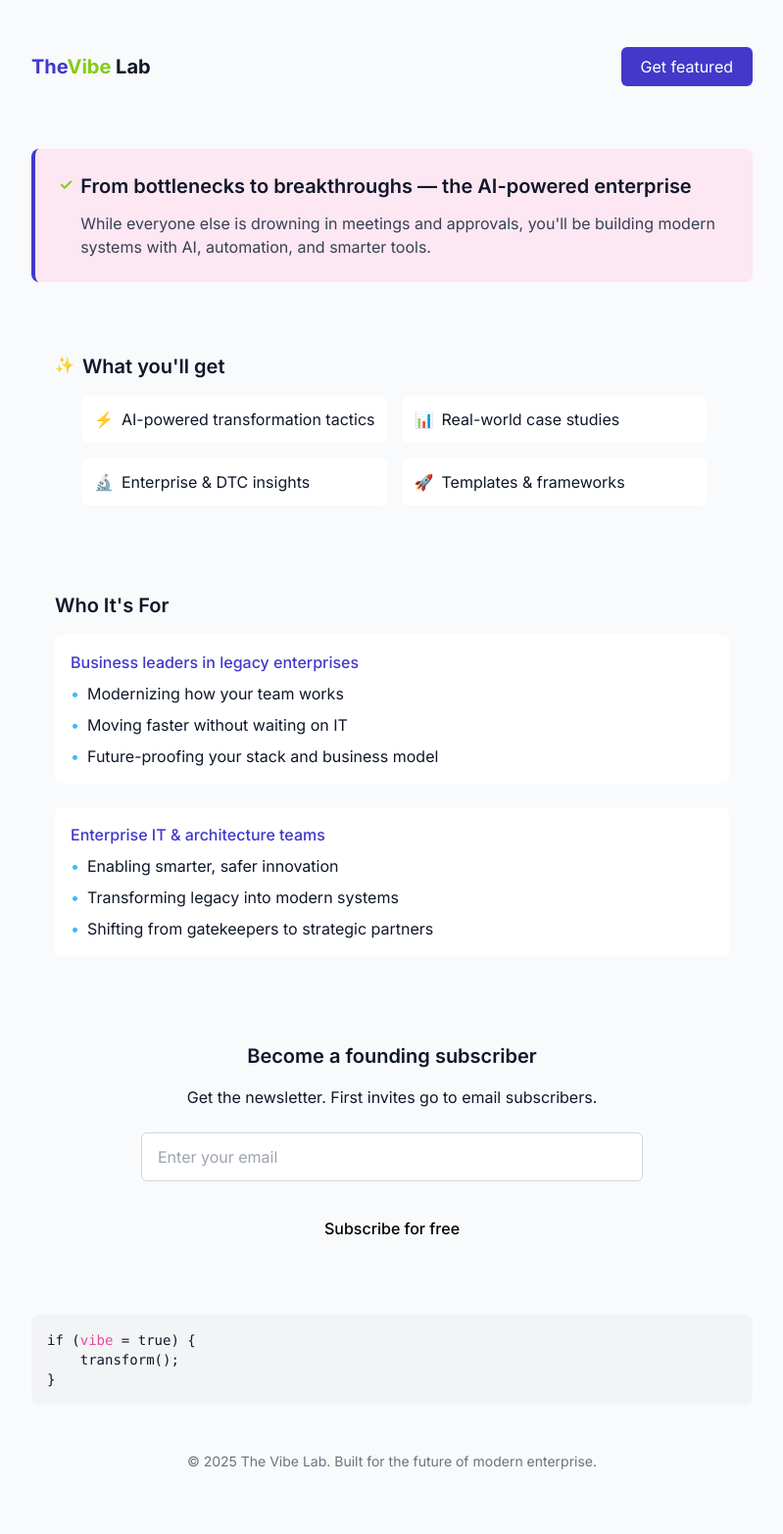
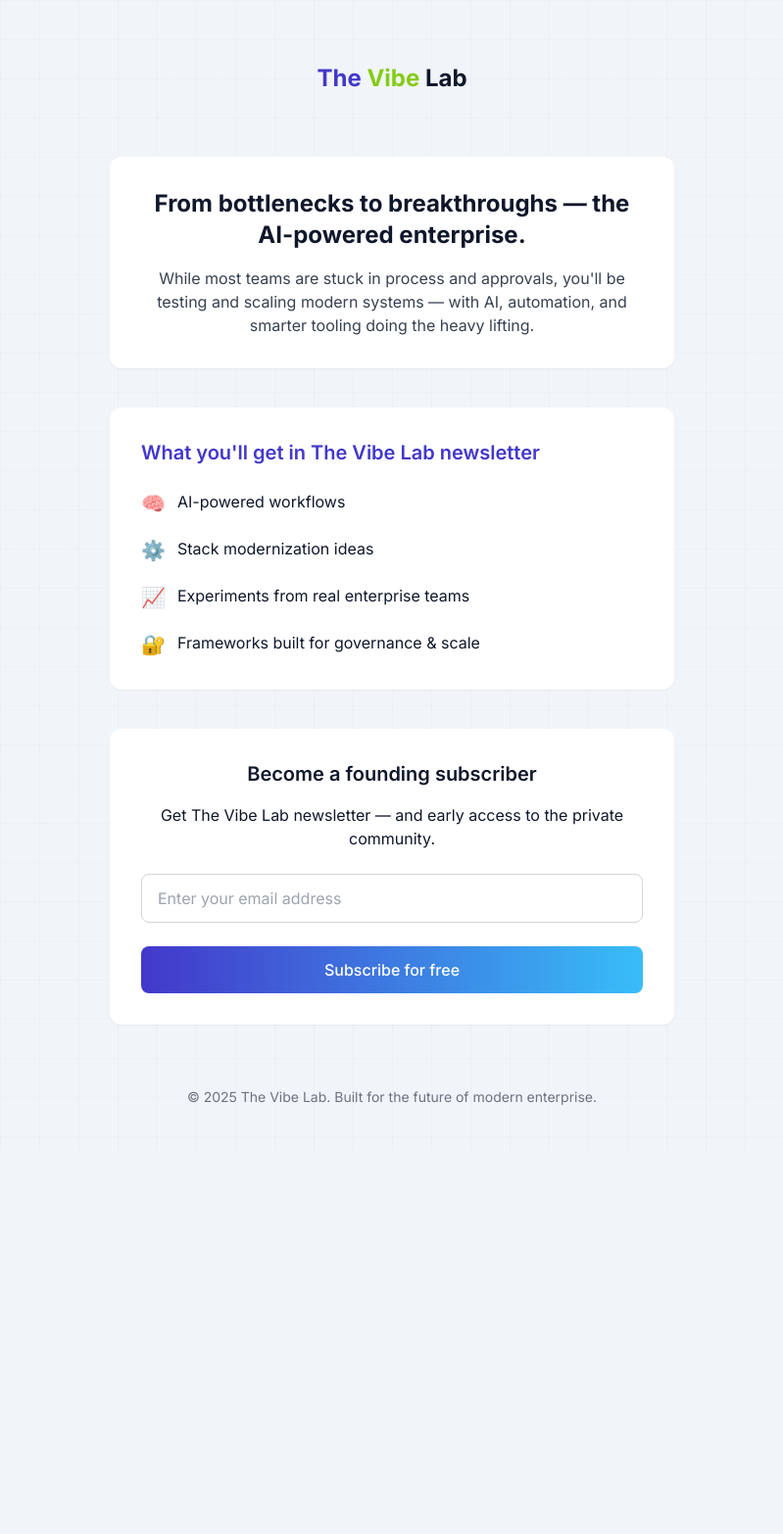
Before and after one commit to lancekyle/VibeLabLanding, a Flask app: page / in a window 1280 px wide. Shown: the whole page at 98% size, without its empty margins (240-1039 px from the left). After the commit the page ends 1128 px from the top, so only its background shows below. Run offline with Flask 3, Linux system fonts and the light colour scheme; some libraries are stand-ins or nearby versions.

Commit message:
Refine landing page design and content for improved user experience
Update the landing page with new sections, content, styling, and Tailwind CSS classes.

Replit-Commit-Author: Agent
Replit-Commit-Session-Id: e4a69773-9f43-47fd-b7ea-702442ebf584
Replit-Commit-Screenshot-Url: https://storage.googleapis.com/screenshot-production-us-central1/2f0f9262-57ea-4193-a138-39099b146e42/12191058-33b3-4f38-b539-108072f0a017.jpg

```diff
--- a/templates/index.html
+++ b/templates/index.html
@@ -24,7 +24,7 @@
                         'indigo': '#4338CA',
                         'sky': '#38BDF8',
                         'lime': '#84CC16',
-                        'neutral': '#F8FAFC',
+                        'neutral': '#F1F5F9',
                         'text': '#0F172A',
                     },
                 }
@@ -35,148 +35,88 @@
     <!-- Custom CSS -->
     <link rel="stylesheet" href="{{ url_for('static', filename='css/custom.css') }}">
 </head>
-<body class="font-sans text-text bg-neutral min-h-screen">
+<body class="font-sans text-text bg-neutral grid-bg min-h-screen">
 
     <!-- Main Container -->
-    <div class="max-w-3xl mx-auto px-4 py-12">
+    <div class="max-w-2xl mx-auto px-4 pt-16 pb-12">
 
-        <!-- Header Section -->
-        <header class="mb-12">
-            <div class="flex justify-between items-center mb-16">
-                <div class="font-bold text-xl">
-                    <span class="text-indigo">The</span><span class="text-lime">Vibe</span> Lab
-                </div>
-                <button class="bg-indigo hover:bg-indigo/90 text-white px-5 py-2 rounded-md">
-                    Get featured
-                </button>
+        <!-- Logo -->
+        <div class="text-center mb-16">
+            <h1 class="font-bold text-2xl">
+                <span class="text-indigo">The</span>
+                <span class="text-lime">Vibe</span>
+                <span>Lab</span>
+            </h1>
         </div>
 
-            <div class="bg-pink-100 rounded-lg p-6 mb-8 border-l-4 border-indigo">
-                <div class="flex items-start">
-                    <span class="text-lime font-bold mr-2">✓</span>
-                    <div>
-                        <h2 class="font-semibold text-xl mb-3">From bottlenecks to breakthroughs — the AI-powered enterprise</h2>
-                        <p class="text-gray-700">
-                            While everyone else is drowning in meetings and approvals,
-                            you'll be building modern systems with AI, automation, and smarter tools.
+        <!-- Block 1: Big Idea -->
+        <div class="bg-white rounded-xl shadow-sm p-8 mb-10 max-w-xl mx-auto">
+            <h2 class="text-2xl font-bold mb-4 text-center">
+                From bottlenecks to breakthroughs — the AI-powered enterprise.
+            </h2>
+            <p class="text-gray-700 text-center">
+                While most teams are stuck in process and approvals, you'll be testing and scaling modern systems — with AI, automation, and smarter tooling doing the heavy lifting.
             </p>
         </div>
-                </div>
-            </div>
-        </header>
 
-        <!-- Features Section -->
-        <section class="mb-10">
-            <div class="bg-sky-100 rounded-lg p-6 mb-8">
-                <div class="flex items-start">
-                    <span class="text-indigo font-bold mr-2">✨</span>
-                    <div>
-                        <h2 class="font-semibold text-xl mb-4">What you'll get</h2>
+        <!-- Block 2: What You'll Get -->
+        <div class="bg-white rounded-xl shadow-sm p-8 mb-10 max-w-xl mx-auto">
+            <h2 class="text-xl font-semibold mb-6 text-indigo">
+                What you'll get in The Vibe Lab newsletter
+            </h2>
 
-                        <div class="grid sm:grid-cols-2 gap-4 mt-4">
-                            <div class="bg-white rounded-md p-3 flex items-center">
-                                <span class="mr-2">⚡</span>
-                                <span>AI-powered transformation tactics</span>
-                            </div>
-                            <div class="bg-white rounded-md p-3 flex items-center">
-                                <span class="mr-2">📊</span>
-                                <span>Real-world case studies</span>
-                            </div>
-                            <div class="bg-white rounded-md p-3 flex items-center">
-                                <span class="mr-2">🔬</span>
-                                <span>Enterprise & DTC insights</span>
-                            </div>
-                            <div class="bg-white rounded-md p-3 flex items-center">
-                                <span class="mr-2">🚀</span>
-                                <span>Templates & frameworks</span>
-                            </div>
-                        </div>
-                    </div>
-                </div>
-            </div>
-        </section>
-
-        <!-- Who It's For Section -->
-        <section class="mb-10">
-            <div class="bg-indigo-50 rounded-lg p-6">
-                <h2 class="font-semibold text-xl mb-4">Who It's For</h2>
-
-                <div class="grid gap-6">
-                    <!-- Business Leaders -->
-                    <div class="bg-white rounded-md p-4">
-                        <h3 class="font-medium mb-2 text-indigo">Business leaders in legacy enterprises</h3>
-                        <ul class="space-y-2">
+            <ul class="space-y-5">
                 <li class="flex items-start">
-                                <span class="text-sky mr-2">•</span>
-                                <span>Modernizing how your team works</span>
+                    <span class="text-lime mr-3 text-xl">🧠</span>
+                    <span>AI-powered workflows</span>
                 </li>
                 <li class="flex items-start">
-                                <span class="text-sky mr-2">•</span>
-                                <span>Moving faster without waiting on IT</span>
+                    <span class="text-lime mr-3 text-xl">⚙️</span>
+                    <span>Stack modernization ideas</span>
                 </li>
                 <li class="flex items-start">
-                                <span class="text-sky mr-2">•</span>
-                                <span>Future-proofing your stack and business model</span>
+                    <span class="text-lime mr-3 text-xl">📈</span>
+                    <span>Experiments from real enterprise teams</span>
+                </li>
+                <li class="flex items-start">
+                    <span class="text-lime mr-3 text-xl">🔐</span>
+                    <span>Frameworks built for governance & scale</span>
                 </li>
             </ul>
         </div>
 
-                    <!-- IT Teams -->
-                    <div class="bg-white rounded-md p-4">
-                        <h3 class="font-medium mb-2 text-indigo">Enterprise IT & architecture teams</h3>
-                        <ul class="space-y-2">
-                            <li class="flex items-start">
-                                <span class="text-sky mr-2">•</span>
-                                <span>Enabling smarter, safer innovation</span>
-                            </li>
-                            <li class="flex items-start">
-                                <span class="text-sky mr-2">•</span>
-                                <span>Transforming legacy into modern systems</span>
-                            </li>
-                            <li class="flex items-start">
-                                <span class="text-sky mr-2">•</span>
-                                <span>Shifting from gatekeepers to strategic partners</span>
-                            </li>
-                        </ul>
-                    </div>
-                </div>
-            </div>
-        </section>
-
-        <!-- CTA Section -->
-        <section class="mb-10">
-            <div class="bg-lime-100 rounded-lg p-6">
-                <h2 class="font-semibold text-xl mb-4 text-center">Become a founding subscriber</h2>
-
+        <!-- Block 3: CTA -->
+        <div class="bg-white rounded-xl shadow-sm p-8 mb-10 max-w-xl mx-auto">
+            <h2 class="text-xl font-semibold mb-4 text-center">
+                Become a founding subscriber
+            </h2>
             <p class="text-center mb-6">
-                    Get the newsletter. First invites go to email subscribers.
+                Get The Vibe Lab newsletter — and early access to the private community.
             </p>
 
-                <div class="max-w-lg mx-auto">
             <form id="subscribe-form" class="space-y-4">
                 <div>
-                            <input type="email" id="email-input" name="email" class="w-full px-4 py-3 rounded-md border border-gray-300 focus:outline-none" placeholder="Enter your email">
+                    <input
+                        type="email"
+                        id="email-input"
+                        name="email"
+                        class="w-full px-4 py-3 rounded-lg border border-gray-300 focus:outline-none form-input"
+                        placeholder="Enter your email address"
+                    >
                     <p id="form-message" class="mt-2 text-sm"></p>
                 </div>
-                        <button type="submit" id="subscribe-btn" class="w-full py-3 px-6 rounded-md text-black font-medium bg-lime-400 hover:bg-lime-500 transition-colors">
+                <button
+                    type="submit"
+                    id="subscribe-btn"
+                    class="w-full py-3 px-6 rounded-lg text-white font-medium gradient-btn"
+                >
                     Subscribe for free
                 </button>
             </form>
         </div>
-            </div>
-        </section>
-
-        <!-- Code Section -->
-        <section class="mb-8">
-            <div class="bg-gray-100 rounded-lg p-4 font-mono text-sm">
-                <pre>if (<span class="text-pink-500">vibe</span> = <span class="text-sky-500">true</span>) {
-    <span class="text-lime-600">transform</span>();
-}</pre>
-            </div>
-        </section>
 
         <!-- Footer -->
-        <footer class="text-center text-gray-500 py-4 text-sm">
+        <footer class="text-center text-gray-500 pt-6 text-sm">
             <p>© 2025 The Vibe Lab. Built for the future of modern enterprise.</p>
         </footer>
 
```
Lines whose indentation alone changed are shown as unchanged.
